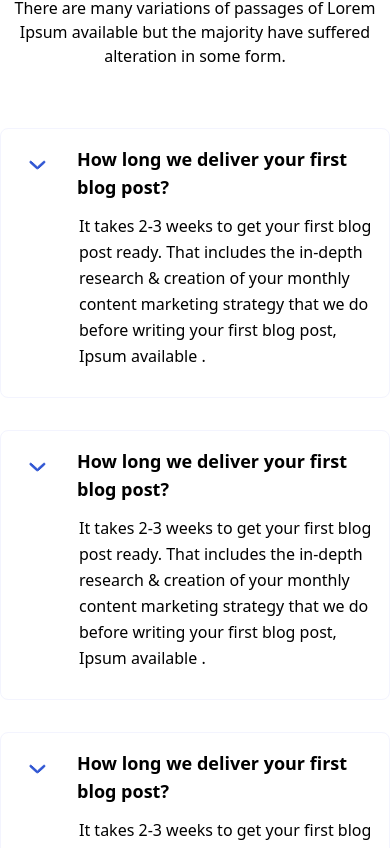
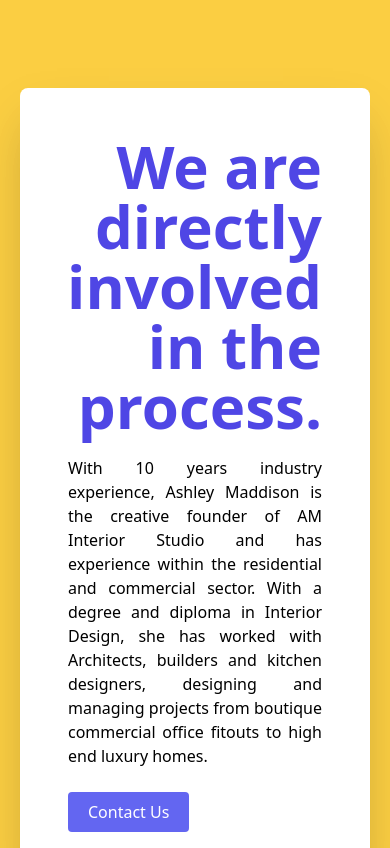
Before and after one commit to AbhiPatel10/goldengate, a Next.js app: page / in a window 390 px wide. Shown: the part 5033-5881 px from the top of the page. Built offline with nearby package versions, Linux system fonts and the light colour scheme.

Commit message:
make it better

```diff
--- /dev/null
+++ b/components/CompanyMessage.js
@@ -0,0 +1,23 @@
+import React from "react";
+import SectionHeader from "./section-header";
+
+const Companymessage = () => {
+    return (
+        <>
+            <div className="Message-From-Company py-24 mb-10">
+                <SectionHeader title="Message From Company" />
+                <div class="container px-5  mx-auto flex mt-16">
+                    <div class=" bg-white rounded-lg p-12 flex flex-col md:ml-auto w-full mt-10 md:mt-0 relative z-10 shadow-2xl">
+                        <h1 className="text-6xl font-bold CompanyMessage flex justify-end text-end">We are directly involved <br /> in the process.</h1>
+                        <p className="mt-5 md:w-2/3 text-justify">With 10 years industry experience, Ashley Maddison is the creative founder of AM Interior Studio and has experience within the residential and commercial sector. With a degree and diploma in Interior Design, she has worked with Architects, builders and kitchen designers, designing and managing projects from boutique commercial office fitouts to high end luxury homes.</p>
+                        <div>
+                            <button class="flex mt-6 text-white bg-indigo-500 border-0 py-2 px-5 focus:outline-none hover:bg-indigo-600 rounded">Contact Us</button>
+                        </div>
+                    </div>
+                </div>
+            </div>
+        </>
+    );
+};
+
+export default Companymessage;
--- a/components/SignUpform.js
+++ b/components/SignUpform.js
@@ -1,12 +1,9 @@
 import React from "react";
 import SectionHeader from "./section-header";
 import animationData from "../public/Img/Growth.json";
-import { useLottie } from "lottie-react"
-
-
+import { useLottie } from "lottie-react";
 
 const SignUpform = () => {
-
   const defaultOptions = {
     loop: true,
     autoplay: true,
@@ -17,20 +14,18 @@ const SignUpform = () => {
   };
   const { View: lottie } = useLottie(defaultOptions);
 
-
-
   return (
     <>
-      <section class="pb-24">
+      <section class="">
         <div class="px-6 h-full text-gray-800">
           <SectionHeader title="Sign Up" />
-          <div class="flex xl:justify-center lg:justify-between justify-center items-center flex-wrap h-full g-6">
-            <div class="grow-0 shrink-1 md:shrink-0 basis-auto xl:w-6/12 lg:w-6/12 md:w-9/12 mb-12 md:mb-0">
+          <div class="flex xl:justify-center lg:justify-between justify-center  flex-wrap h-full g-6">
+            <div class="grow-0 shrink-1 p-16 md:shrink-0 basis-auto xl:w-6/12 lg:w-6/12 md:w-9/12 mb-12 md:mb-0">
               { lottie }
             </div>
-            <div class="xl:ml-20 xl:w-5/12 lg:w-5/12 md:w-8/12 mb-12 md:mb-0">
+            <div class="xl:ml-20 xl:w-5/12 md:mt-24 mt-10 lg:w-5/12 md:w-8/12 mb-12 md:mb-0">
               <form>
-                <div class="flex flex-row items-center justify-center lg:justify-start">
+                <div class="flex flex-row items justify-center lg:justify-start">
                   <p class="text-lg mb-0 mr-4">Let's Connect On</p>
                   <button
                     type="button"
@@ -117,8 +112,6 @@ const SignUpform = () => {
                   />
                 </div>
 
-
-
                 <div class="text-center lg:text-left">
                   <button
                     type="button"
@@ -138,15 +131,6 @@ const SignUpform = () => {
 
 export default SignUpform;
 
-
-
-
-
-
-
-
-
-
 // <div class="flex justify-between items-center mb-6">
 // <div class="form-group form-check">
 
--- a/pages/index.js
+++ b/pages/index.js
@@ -9,6 +9,7 @@ import Pricing from '../components/Pricing'
 import SectionHeader from '../components/section-header'
 import Testimonial from '../components/Testimonial'
 import Footer from './../components/Footer';
+import Companymessage from './../components/CompanyMessage';
 
 const Home = () => {
   return (
@@ -23,7 +24,8 @@ const Home = () => {
       <div>
         <SectionHeader title="Fee Structure" />
         <Feestructure />
-      </div>
+        </div>
+        <Companymessage />
       <div>
         <SectionHeader title="FAQs" />
         <Faq />
--- a/pages/register.js
+++ b/pages/register.js
@@ -7,9 +7,9 @@ import Maincard from './../components/MainCard';
 const Register = () => {
   return (
     <>
-        <Navbar />
-        <SignUpform />
-        <Footer />
+      <Navbar />
+      <SignUpform />
+      <Footer />
     </>
   );
 };
--- a/styles/globals.css
+++ b/styles/globals.css
@@ -5,6 +5,15 @@
 .container{
     width: 90%;
 }
+.CompanyMessage{
+    color: #4F46E5;
+}
+.Message-From-Company{
+    /* background-image: url('../public/Img/Wave-wallpaper.jpg'); */
+    /* background-color: rgb(189, 225, 244); */
+    background-color: rgb(250, 194, 19, 0.8);
+    backdrop-filter: blur(20px);
+}
 
 @media only screen and (max-width: 600px) {
     .container{
```
Also changed, not shown: public/Img/Wave-wallpaper.jpg (added). Lines whose indentation alone changed are shown as unchanged.
